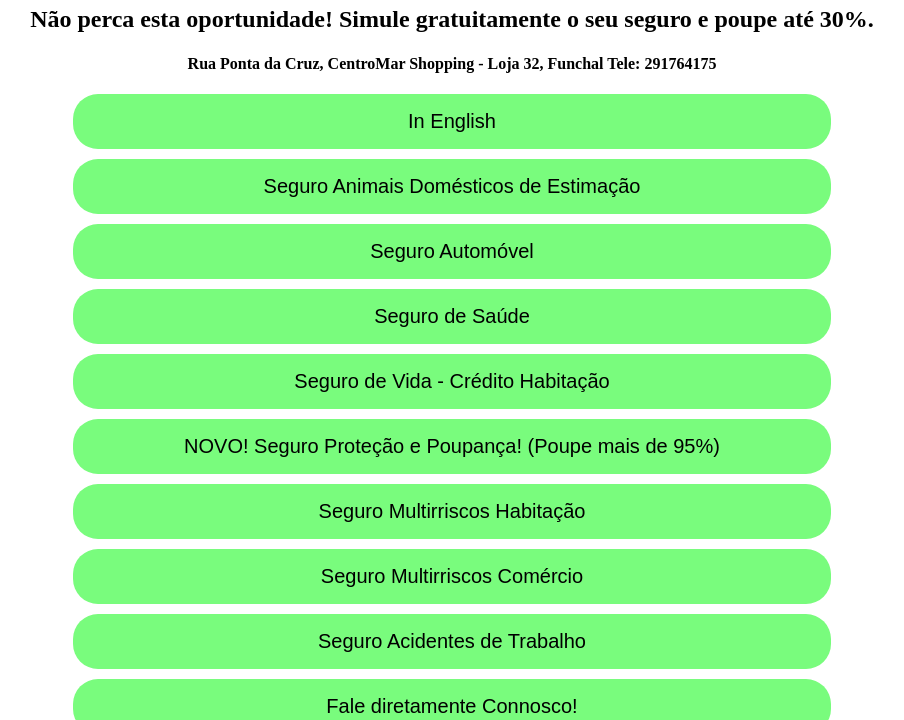
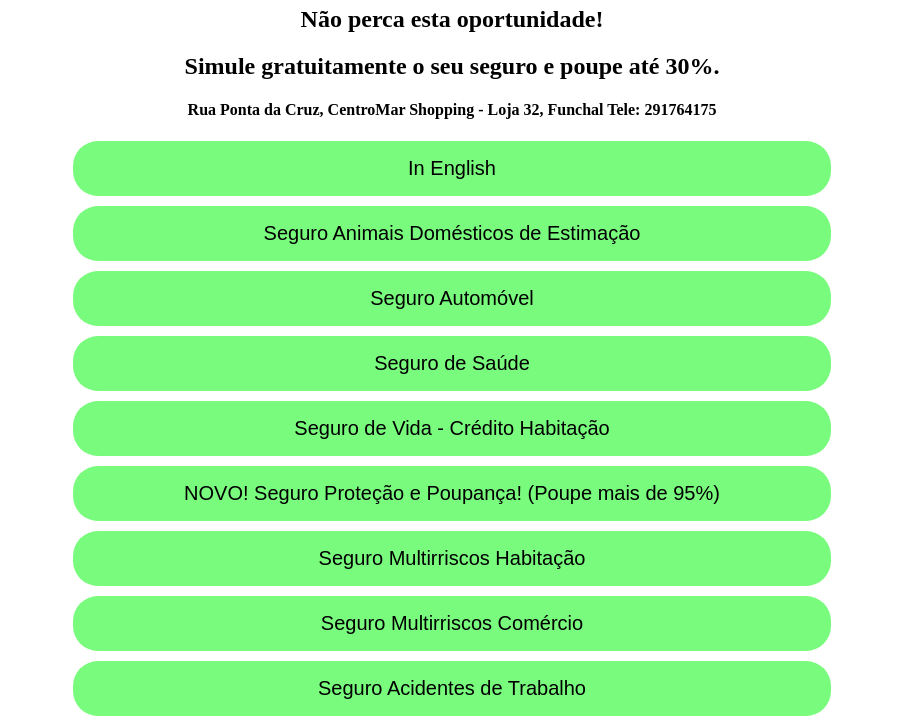
Before and after one commit to albanoxpto/DS, a plain HTML site: page index.html in a window 1280 px wide. Shown: the part 110-830 px from the top of the page, without its empty margins (188-1092 px from the left). Drawn offline with Linux system fonts and the light colour scheme.

Commit message:
Update index.html

```diff
--- a/index.html
+++ b/index.html
@@ -96,7 +96,8 @@
 
 
         <h1 style="text-align: center;">DS Seguros Funchal Centromar</h1>
-        <h2 style="text-align: center;">Não perca esta oportunidade! Simule gratuitamente o seu seguro e poupe até 30%.</h2>
+        <h2 style="text-align: center;">Não perca esta oportunidade!</h2>
+        <h2 style="text-align: center;">Simule gratuitamente o seu seguro e poupe até 30%.</h2>
         <h4 style="text-align: center;"> Rua Ponta da Cruz, CentroMar Shopping - Loja 32, Funchal Tele: 291764175</h4>
 
 
```
